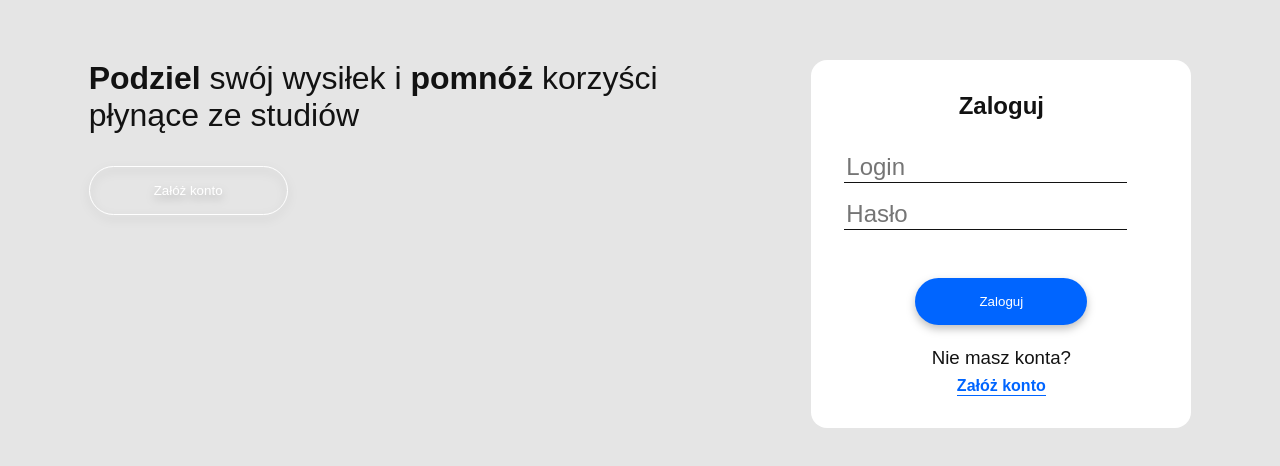
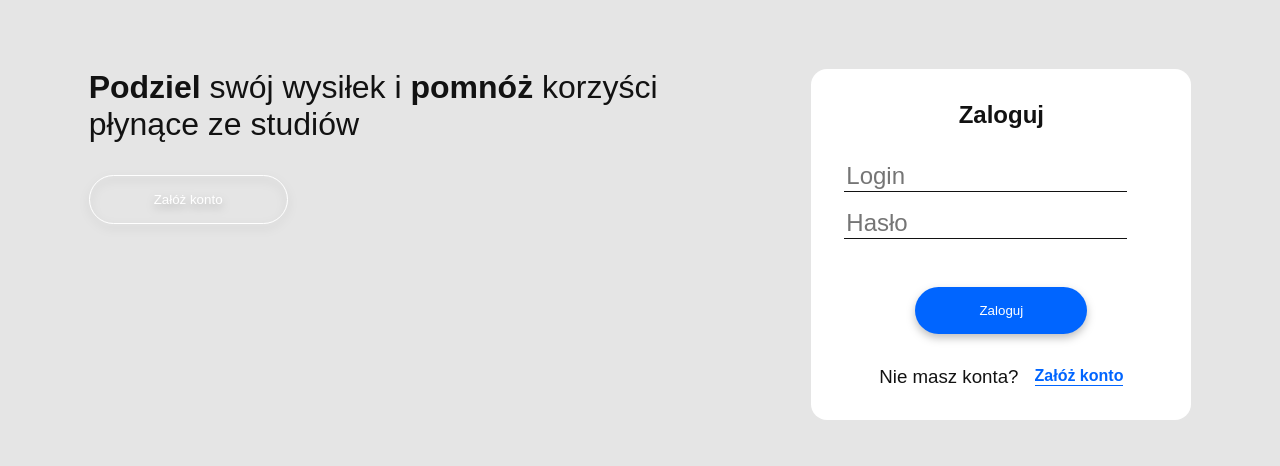
Before and after one commit to Nico2d/atem, a Next.js app: page / in a window 1280 px wide. Shown: the part 156-622 px from the top of the page. Built offline with nearby package versions, Linux system fonts and the light colour scheme.

Commit message:
fix: fix styling

```diff
--- a/pages/signing.tsx
+++ b/pages/signing.tsx
@@ -27,10 +27,12 @@ export const Signing = () => {
             styleType="primary"
             text={isSignIn ? "Zaloguj" : "Zarejestruj"}
           />
-          <h3>{isSignIn ? "Nie masz konta?" : "Masz konto?"}</h3>
-          <h4 onClick={() => setIsSignIn(!isSignIn)}>
-            {isSignIn ? "Załóż konto" : "Zaloguj się"}{" "}
-          </h4>
+          <StyledCreateAccountText>
+            <h3>{isSignIn ? "Nie masz konta?" : "Masz konto?"}</h3>
+            <h4 onClick={() => setIsSignIn(!isSignIn)}>
+              {isSignIn ? "Załóż konto" : "Zaloguj się"}{" "}
+            </h4>
+          </StyledCreateAccountText>
         </StyledSigningBox>
       </StyledSigningWrapper>
     </StyledSigning>
@@ -87,6 +89,17 @@ const StyledSigningBox = styled.div`
   padding: 2rem;
   width: 300px;
 
+  @media ${device.mobileL} {
+    min-width: 380px;
+  }
+`;
+
+const StyledCreateAccountText = styled.div`
+  display: flex;
+  flex-direction: column;
+  align-items: center;
+  margin-top: 1rem;
+
   h3 {
     margin-top: 1.4rem;
     font-weight: normal;
@@ -99,7 +112,19 @@ const StyledSigningBox = styled.div`
     border-bottom: 1px solid ${(props) => props.theme.colors.primary};
   }
 
-  @media ${device.mobileL} {
-    min-width: 380px;
+  @media ${device.tablet} {
+    flex-direction: row;
+    align-items: center;
+    justify-content: center;
+    margin-top: 2rem;
+
+    h3 {
+      margin-right: 1rem;
+      margin-top: 0;
+    }
+
+    h4 {
+      margin-top: 0;
+    }
   }
 `;
```
